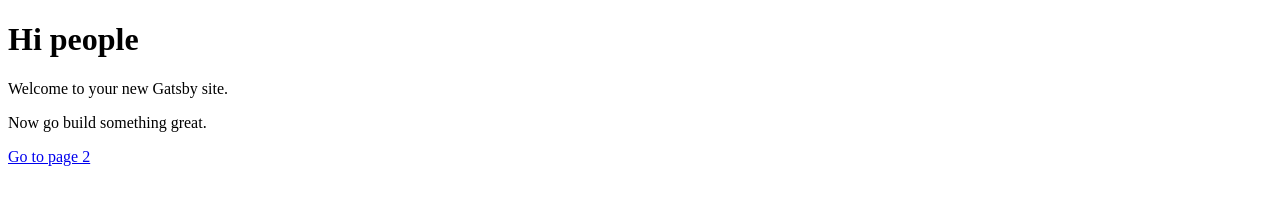
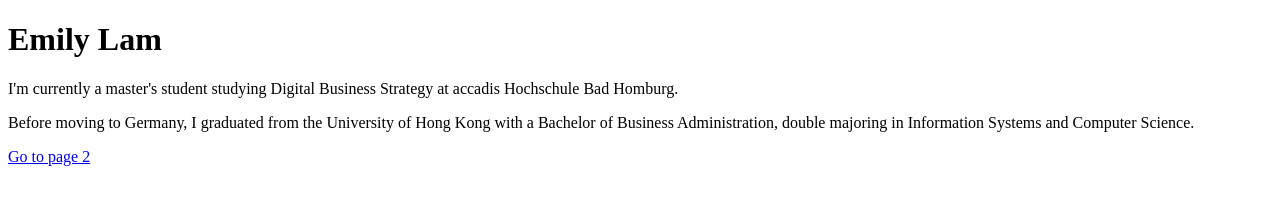
Before and after one commit to emlylam/emlylam.github.io, a Gatsby site: page / in a window 1280 px wide. Built offline with nearby package versions, Linux system fonts and the light colour scheme; Gatsby itself is replaced by a stand-in of ours.

Commit message:
Homepage edits

```diff
--- a/gatsby-config.js
+++ b/gatsby-config.js
@@ -1,6 +1,6 @@
 module.exports = {
   siteMetadata: {
-    title: 'Gatsby Default Starter',
+    title: 'Gatsby Site',
   },
   plugins: ['gatsby-plugin-react-helmet'],
 }
--- a/src/pages/index.js
+++ b/src/pages/index.js
@@ -3,9 +3,11 @@ import Link from 'gatsby-link'
 
 const IndexPage = () => (
   <div>
-    <h1>Hi people</h1>
-    <p>Welcome to your new Gatsby site.</p>
-    <p>Now go build something great.</p>
+    <h1>Emily Lam</h1>
+    <p>I'm currently a master's student studying Digital Business Strategy at accadis Hochschule
+      Bad Homburg.</p>
+    <p>Before moving to Germany, I graduated from the University of Hong Kong with a Bachelor
+      of Business Administration, double majoring in Information Systems and Computer Science.</p>
     <Link to="/page-2/">Go to page 2</Link>
   </div>
 )
```
Also changed, not shown: 1 other file.
